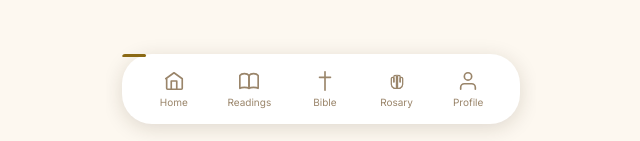
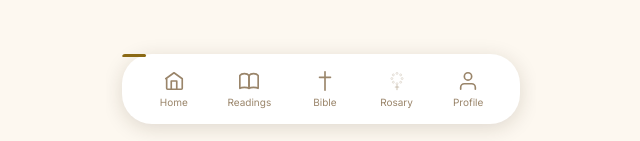
Before and after one commit to dorianzelaya/catholic-companion, a React (Vite) app in the folder frontend/: page /login in a window 1280 px wide. Shown: the part 656-797 px from the top of the page, without its empty margins (319-959 px from the left). Built offline with nearby package versions, Linux system fonts and the light colour scheme.

Commit message:
use bead ring rosary icon in navbar

```diff
--- a/frontend/src/components/NavBar.jsx
+++ b/frontend/src/components/NavBar.jsx
@@ -21,13 +21,17 @@ const ICONS = {
     </svg>
   ),
   Rosary: (
-    <svg width="22" height="22" viewBox="0 0 24 24" fill="none" stroke="currentColor" strokeWidth="1.4" strokeLinecap="round" strokeLinejoin="round">
-      <path d="M11.4 20V7.2a1.4 1.4 0 0 0-2.8 0V13"/>
-      <path d="M8.6 13V9.4a1.4 1.4 0 0 0-2.8 0v6.1c0 1.6.9 3.1 2.4 4l.8.5"/>
-      <path d="M12.6 20V7.2a1.4 1.4 0 0 1 2.8 0V13"/>
-      <path d="M15.4 13V9.4a1.4 1.4 0 0 1 2.8 0v6.1c0 1.6-.9 3.1-2.4 4l-.8.5"/>
-      <path d="M12 5.5V20"/>
-      <path d="M9 20h6"/>
+    <svg width="22" height="22" viewBox="0 0 90 90" fill="currentColor" stroke="none">
+      <circle cx="45" cy="14" r="4"/>
+      <circle cx="60" cy="20" r="4"/>
+      <circle cx="66" cy="35" r="4"/>
+      <circle cx="60" cy="50" r="4"/>
+      <circle cx="45" cy="56" r="4"/>
+      <circle cx="30" cy="50" r="4"/>
+      <circle cx="24" cy="35" r="4"/>
+      <circle cx="30" cy="20" r="4"/>
+      <rect x="43" y="62" width="4" height="20" rx="2"/>
+      <rect x="37" y="68" width="16" height="4" rx="2"/>
     </svg>
   ),
   Profile: (
--- a/frontend/src/styles/nav.css
+++ b/frontend/src/styles/nav.css
@@ -62,12 +62,17 @@
 
 .nav-icon svg {
   stroke: var(--brown-light);
+  fill: none;
 }
 
 .nav-item.active .nav-icon svg {
   stroke: var(--gold);
 }
 
+.nav-icon svg circle[fill],
+.nav-icon svg rect[fill] {
+  fill: currentColor;
+}
 .nav-label {
   display: block;
   font-size: 10px;
```
